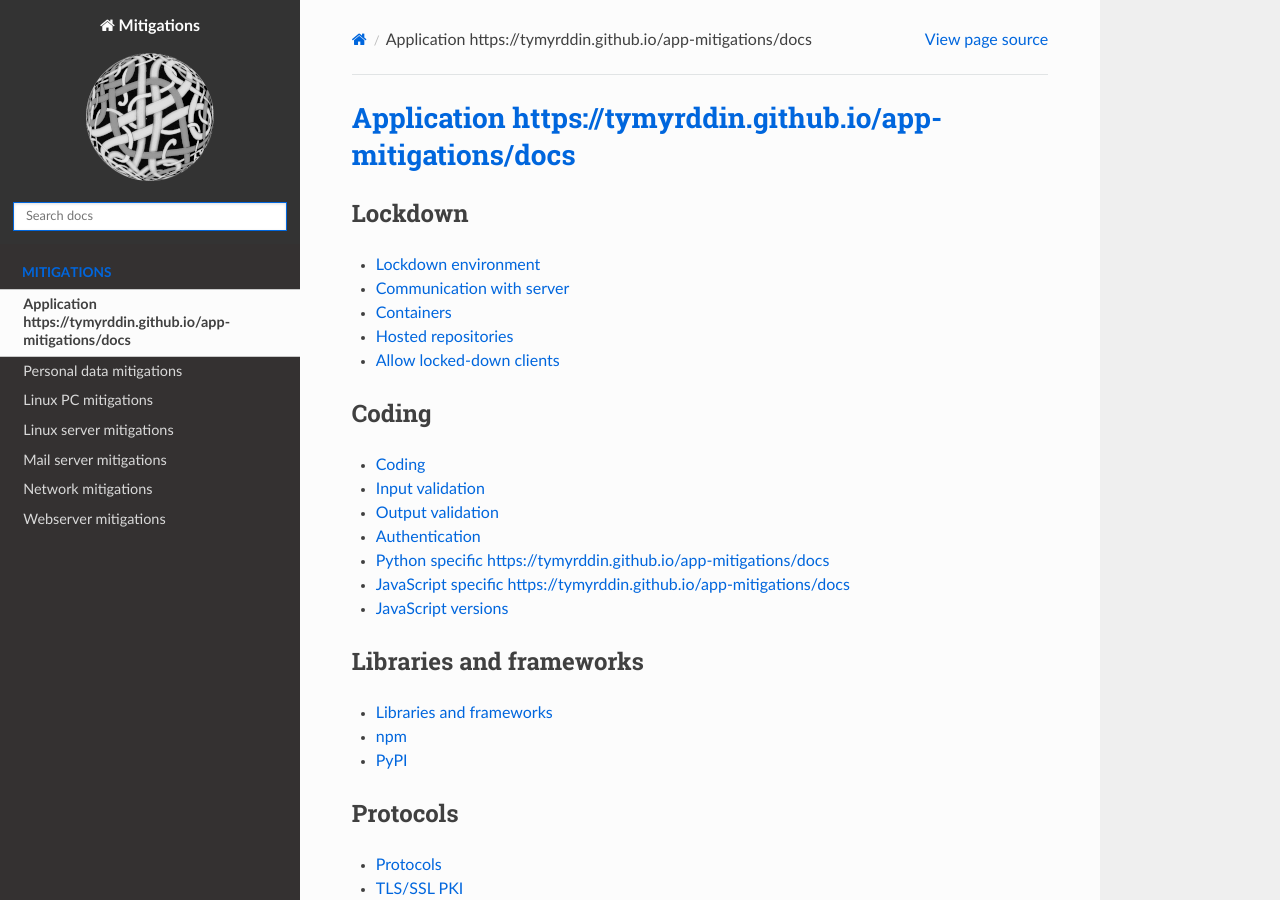
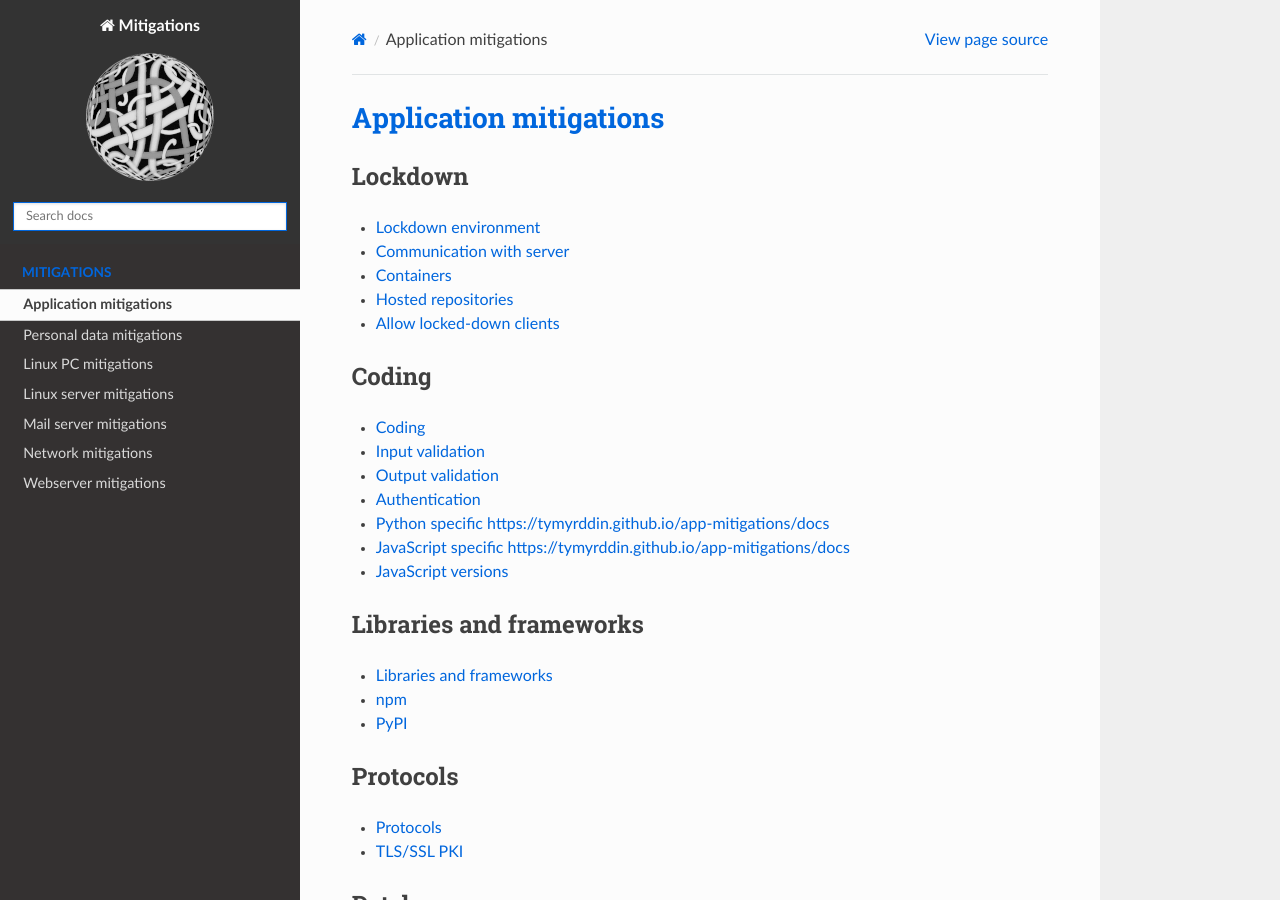
Before and after one commit to tymyrddin/mitigations, a Sphinx documentation site: the page built from source/docs/application-mitigations.md, in a window 1280 px wide and 900 px high. Built offline with Sphinx 7.4.7 and the Read the Docs theme 2.0.0, drawn with Linux system fonts in a browser that asks for light colours; part of the change alters nothing that is shown.

Commit message:
Adding application mitigations

```diff
--- a/source/docs/application-mitigations.md
+++ b/source/docs/application-mitigations.md
@@ -1,4 +1,4 @@
-# Application https://tymyrddin.github.io/app-mitigations/docs
+# Application mitigations
 
 ## Lockdown
 
```
